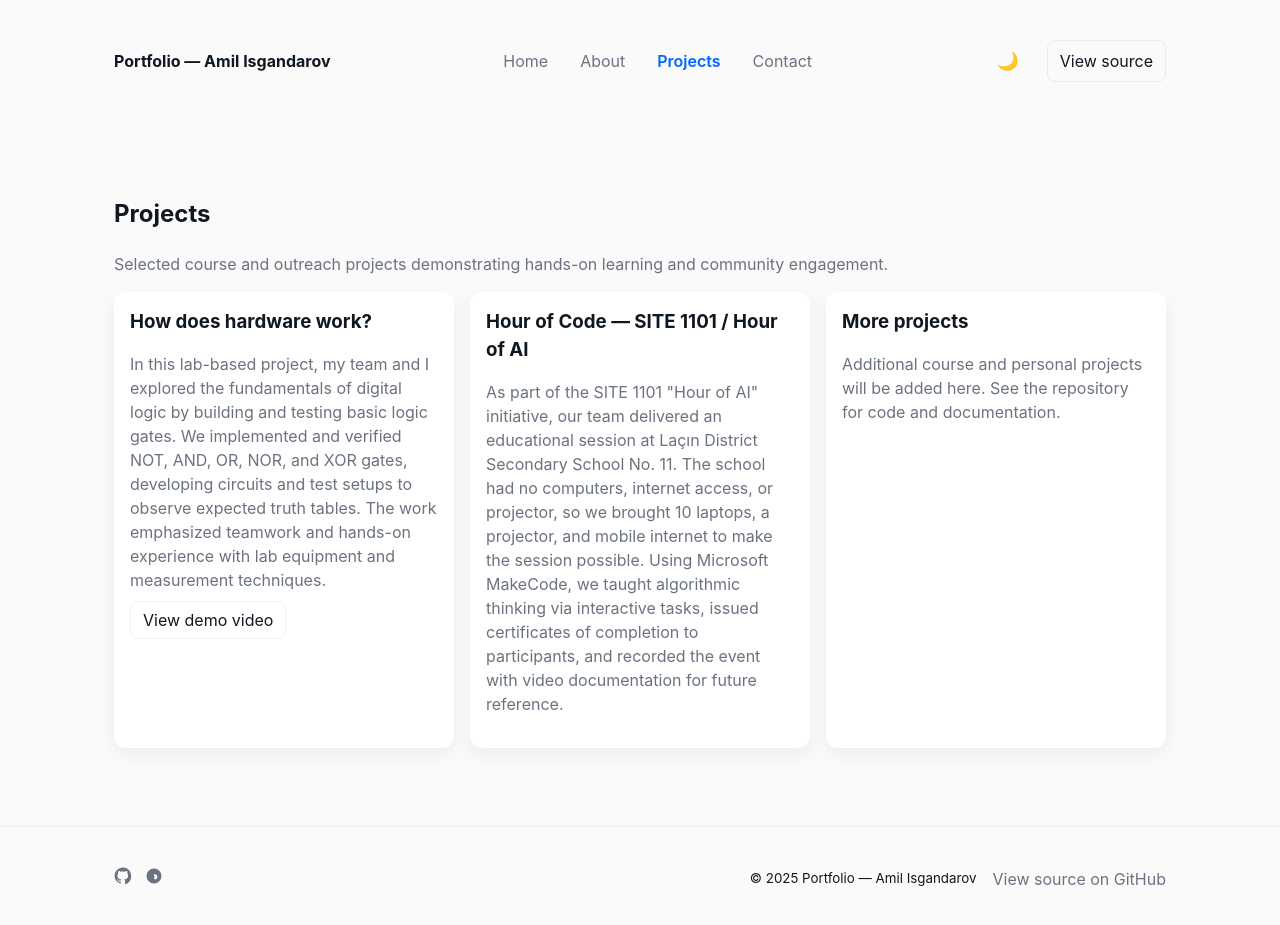
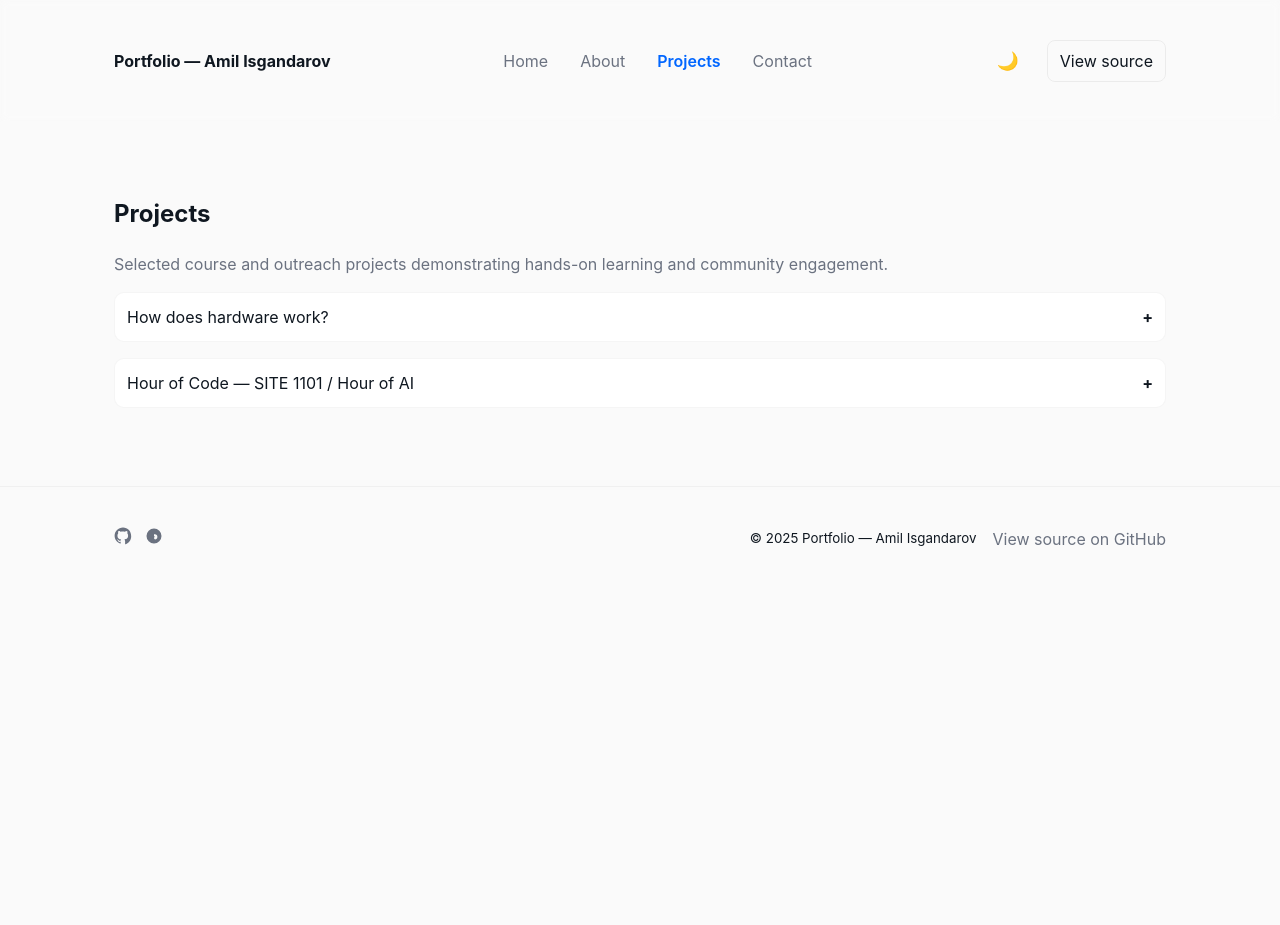
Before and after one commit to amil060/site1101, a Jekyll site: the page built from projects.md, in a window 1280 px wide and 931 px high. Shown: the top 925 px of the window. Built offline with Jekyll 4.4.1, drawn with Linux system fonts in a browser that asks for light colours.

Commit message:
feat: make projects expandable accordion

```diff
--- a/assets/css/style.css
+++ b/assets/css/style.css
@@ -64,6 +64,25 @@
 .card:hover{transform:translateY(-6px);box-shadow:0 12px 30px rgba(12,14,18,0.08)}
 .card__title{margin:0 0 .5rem 0}
 
+/* Projects list (accordion) */
+.projects-list{list-style:none;padding:0;margin:0;display:grid;gap:var(--space-2)}
+.project{border-radius:12px}
+.project__summary{display:flex;align-items:center;justify-content:space-between;padding:calc(var(--space-1) + 0.25rem);background:var(--color-surface);border-radius:10px;border:1px solid rgba(0,0,0,0.04);cursor:pointer}
+.project__summary:hover{background:rgba(0,0,0,0.02)}
+.project__summary:focus{outline:2px solid var(--color-accent);outline-offset:2px}
+summary::-webkit-details-marker{display:none}
+.project__summary::after{content:'+';font-weight:700}
+details[open] .project__summary::after{content:'−'}
+.project__content{background:var(--color-surface);padding:var(--space-2);border-radius:10px;margin-top:8px;box-shadow:var(--shadow);overflow:hidden;max-height:0;opacity:0;transform:translateY(-6px);transition:max-height .28s ease, opacity .28s ease, transform .28s ease}
+.project__content p{margin:0}
+.details-visible .project__content, details[open] .project__content{opacity:1;transform:none}
+.project__img{min-height:120px;background:linear-gradient(135deg,var(--color-accent),#9b6bff);border-radius:8px;display:flex;align-items:center;justify-content:center;color:white;margin-top:var(--space-2);overflow:hidden}
+.project__tech{margin:var(--space-2) 0 0 0;padding-left:1rem}
+.project__tech li{margin-bottom:0.25rem}
+@media (max-width:900px){
+  .project__img{min-height:80px}
+}
+
 /* Footer */
 .site-footer{padding:var(--space-2) 0;border-top:1px solid rgba(0,0,0,0.04);margin-top:var(--space-3)}
 .site-footer__inner{display:flex;justify-content:space-between;align-items:center;gap:var(--space-2)}
--- a/assets/js/main.js
+++ b/assets/js/main.js
@@ -89,4 +89,40 @@
     sections.forEach(s => sectionObs.observe(s));
   }
 
+  // Smoothly animate <details> based project accordions
+  const projectDetails = document.querySelectorAll('details.project');
+  projectDetails.forEach(d => {
+    const content = d.querySelector('.project__content');
+    if (!content) return;
+    // initialize
+    if (d.open) {
+      content.style.maxHeight = content.scrollHeight + 'px';
+      content.style.opacity = '1';
+      content.style.transform = 'none';
+    } else {
+      content.style.maxHeight = '0px';
+      content.style.opacity = '0';
+      content.style.transform = 'translateY(-6px)';
+    }
+
+    d.addEventListener('toggle', () => {
+      if (d.open) {
+        // expand
+        content.style.maxHeight = content.scrollHeight + 'px';
+        content.style.opacity = '1';
+        content.style.transform = 'none';
+        // after transition, allow auto height
+        setTimeout(() => { content.style.maxHeight = 'none'; }, 300);
+      } else {
+        // collapse: set to current height then to 0 for smooth effect
+        content.style.maxHeight = content.scrollHeight + 'px';
+        // force reflow
+        void content.offsetHeight;
+        content.style.maxHeight = '0px';
+        content.style.opacity = '0';
+        content.style.transform = 'translateY(-6px)';
+      }
+    });
+  });
+
 });
--- a/projects.md
+++ b/projects.md
@@ -8,23 +8,48 @@
   <h2>Projects</h2>
   <p class="text-muted">Selected course and outreach projects demonstrating hands-on learning and community engagement.</p>
 
-  <div class="grid">
-    <article class="card">
-      <h3 class="card__title">How does hardware work?</h3>
-      <p class="text-muted">In this lab-based project, my team and I explored the fundamentals of digital logic by building and testing basic logic gates. We implemented and verified NOT, AND, OR, NOR, and XOR gates, developing circuits and test setups to observe expected truth tables. The work emphasized teamwork and hands-on experience with lab equipment and measurement techniques.</p>
-      <p><a class="btn btn--ghost" href="https://youtu.be/jIThCIPn77s" target="_blank" rel="noopener">View demo video</a></p>
-      <!-- image placeholder -->
-    </article>
+  <ul class="projects-list">
+    <li>
+      <details class="project is-reveal">
+        <summary class="project__summary">How does hardware work?</summary>
+        <div class="project__content">
+          <p class="text-muted">In this lab-based project, my team and I explored the fundamentals of digital logic by building and testing basic logic gates. We implemented and verified NOT, AND, OR, NOR, and XOR gates, developing circuits and test setups to observe expected truth tables. The work emphasized teamwork and hands-on experience with lab equipment and measurement techniques.</p>
 
-    <article class="card">
-      <h3 class="card__title">Hour of Code — SITE 1101 / Hour of AI</h3>
-      <p class="text-muted">As part of the SITE 1101 "Hour of AI" initiative, our team delivered an educational session at Laçın District Secondary School No. 11. The school had no computers, internet access, or projector, so we brought 10 laptops, a projector, and mobile internet to make the session possible. Using Microsoft MakeCode, we taught algorithmic thinking via interactive tasks, issued certificates of completion to participants, and recorded the event with video documentation for future reference. <!-- future photos: add images here --></p>
-      <!-- image placeholder / future photos -->
-    </article>
+          <ul class="project__tech">
+            <li>Digital logic: NOT, AND, OR, NOR, XOR</li>
+            <li>Hands-on lab circuits and verification</li>
+            <li>Teamwork and collaborative debugging</li>
+          </ul>
 
-    <article class="card">
-      <h3 class="card__title">More projects</h3>
-      <p class="text-muted">Additional course and personal projects will be added here. See the repository for code and documentation.</p>
-    </article>
-  </div>
+          <div class="project__img" aria-hidden="true">
+            <img src="{{ site.baseurl }}/assets/images/profile-placeholder.svg" alt="Project screenshot placeholder" style="width:100%;height:100%;object-fit:cover;border-radius:8px;"/>
+          </div>
+
+          <p><a class="btn btn--ghost" href="https://youtu.be/jIThCIPn77s" target="_blank" rel="noopener">Watch demo video</a></p>
+        </div>
+      </details>
+    </li>
+
+    <li>
+      <details class="project is-reveal">
+        <summary class="project__summary">Hour of Code — SITE 1101 / Hour of AI</summary>
+        <div class="project__content">
+          <p class="text-muted">As part of the SITE 1101 "Hour of AI" initiative, our team delivered an educational session at Laçın District Secondary School No. 11. The school had no computers, internet access, or projector, so we brought 10 laptops, a projector, and mobile internet to make the session possible. Using Microsoft MakeCode, we taught algorithmic thinking via interactive tasks, issued certificates of completion to participants, and recorded the event with video documentation for future reference.</p>
+
+          <ul class="project__tech">
+            <li>Microsoft MakeCode</li>
+            <li>Algorithmic thinking and interactive tasks</li>
+            <li>Event logistics, outreach, and documentation</li>
+          </ul>
+
+          <div class="project__img" aria-hidden="true">
+            <!-- image placeholder -->
+            <!-- future photos: add images to assets/images/ -->
+          </div>
+
+          <p><a class="btn btn--ghost" href="#" aria-disabled="true">Add photos here later</a></p>
+        </div>
+      </details>
+    </li>
+  </ul>
 </section>
```
